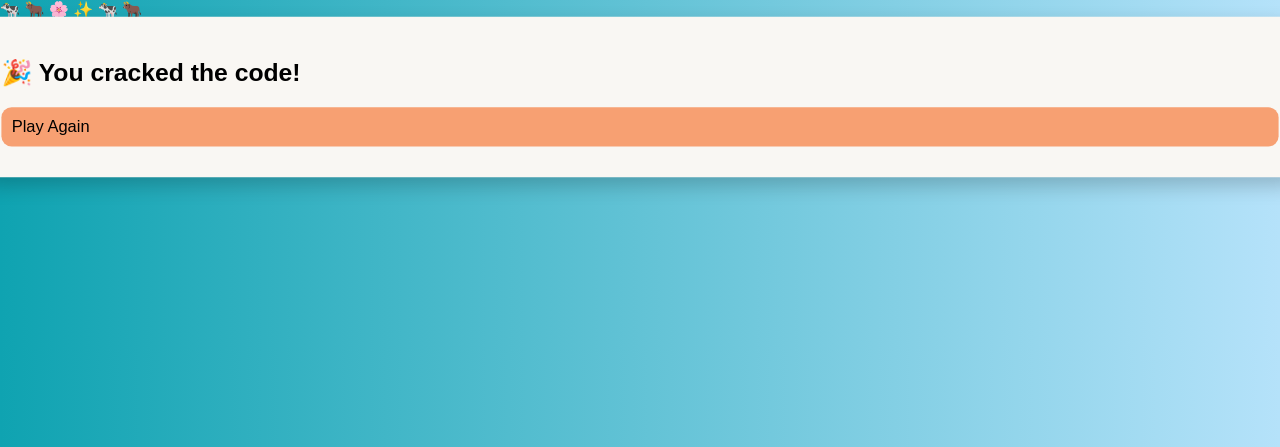
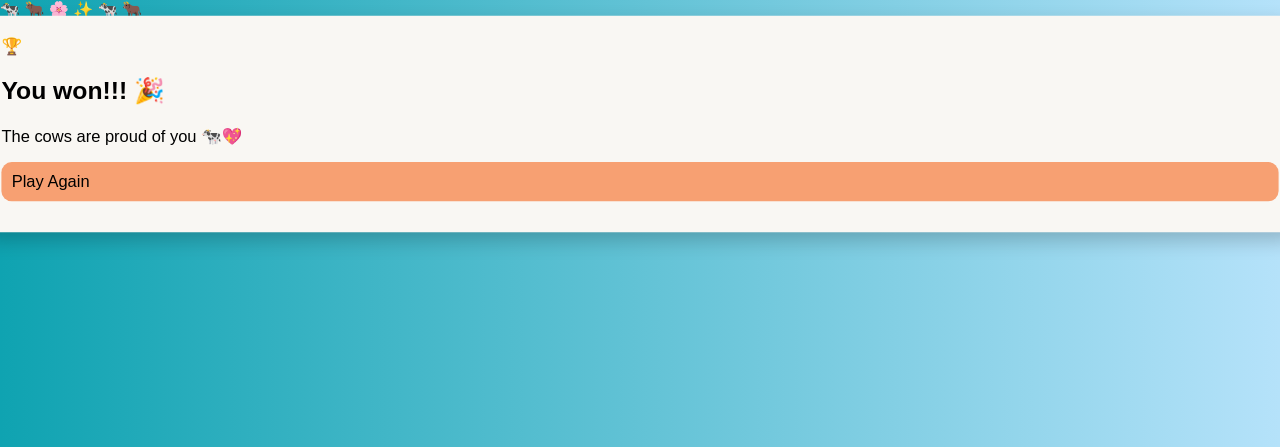
Before and after one commit to RPM2626/Code-Ranchh, a FastAPI app: template app/templates/win.html in a window 1280 px wide. Shown: the top 447 px of the page. Run offline with FastAPI, Linux system fonts and the light colour scheme; the template is opened without the code that fills it, so the values that code supplies are empty; parts of the project's set-up code (start-up, migrations or seed data) failed here and were passed over.

Commit message:
Update win.html

```diff
--- a/app/templates/win.html
+++ b/app/templates/win.html
@@ -1,9 +1,16 @@
 {% extends "base.html" %}
 
 {% block content %}
-<div class="card">
-    <h2>🎉 You cracked the code!</h2>
+<div class="center">
+    <div class="card">
 
-    <a href="/reset" class="btn">Play Again</a>
+        <div class="emoji">🏆</div>
+
+        <h2>You won!!! 🎉</h2>
+        <p>The cows are proud of you 🐄💖</p>
+
+        <a href="/reset" class="btn">Play Again</a>
+
+    </div>
 </div>
 {% endblock %}
```
